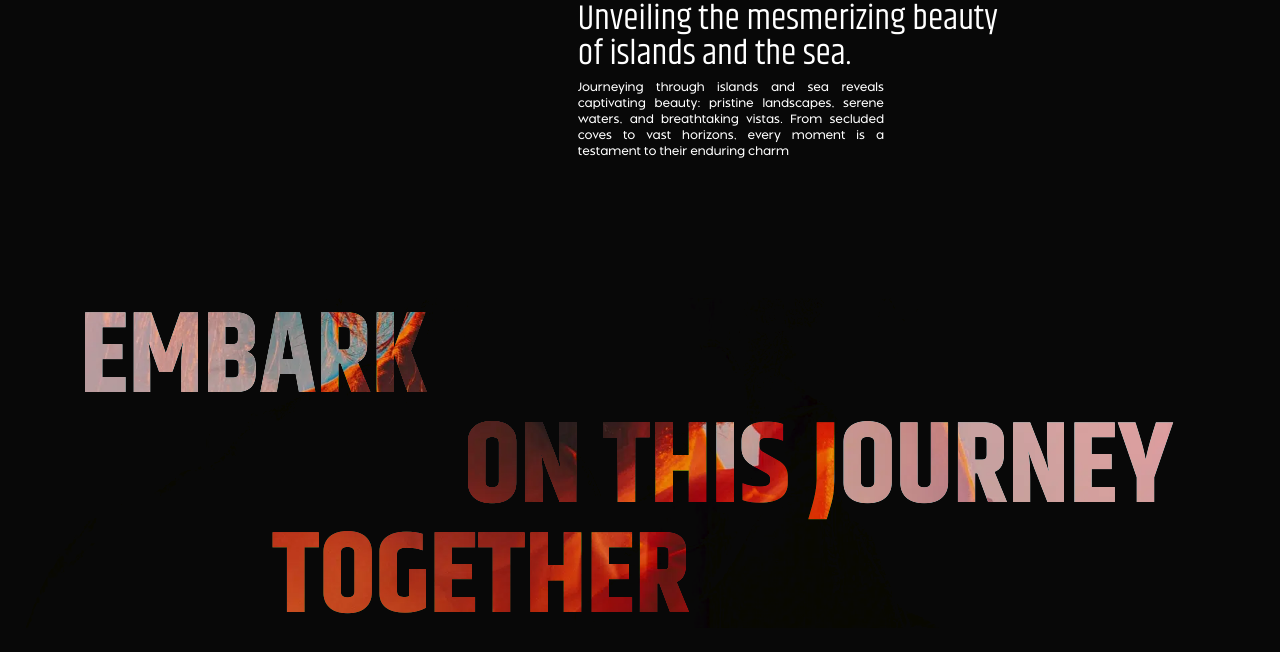
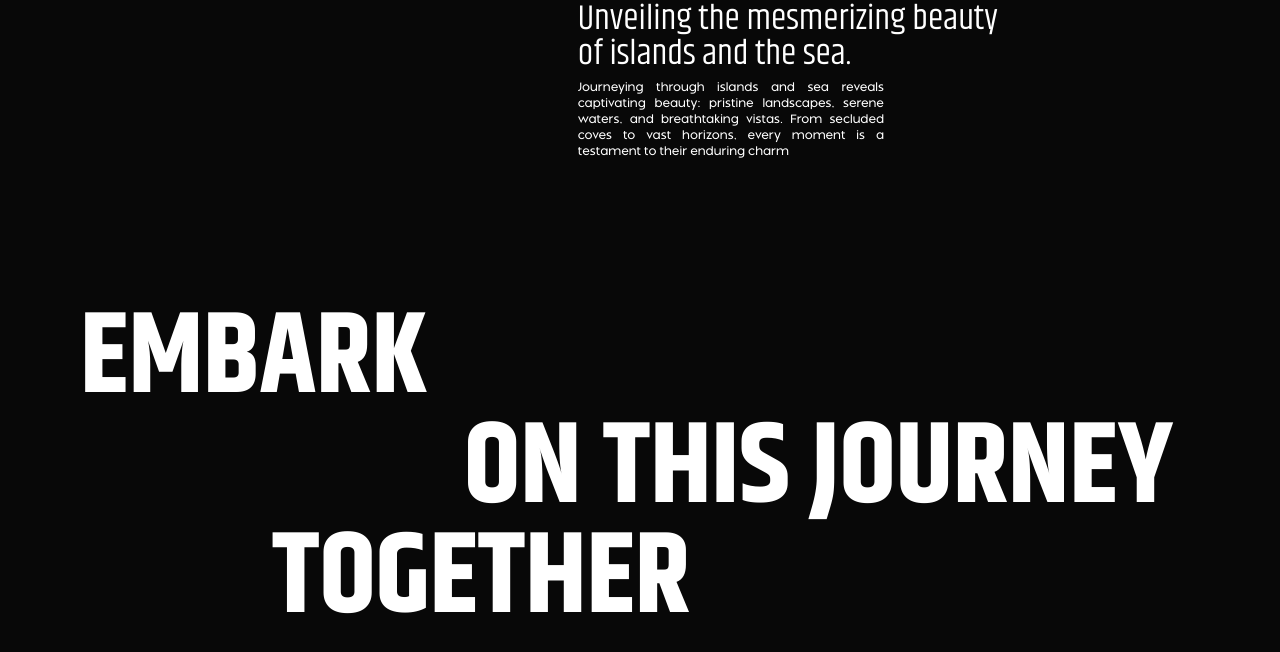
Before and after one commit to abubakar-sarwar/gsap-animation, a Next.js app: page / in a window 1280 px wide. Shown: the part 3928-4580 px from the top of the page. Built offline with nearby package versions, Linux system fonts and the light colour scheme.

Commit message:
embark color change

```diff
--- a/app/_components/home/embark.tsx
+++ b/app/_components/home/embark.tsx
@@ -31,8 +31,7 @@ const Embark = () => {
 
   return (
     <section className="py-[100px]">
-      <div className="embark_BG">
-        <div className="pl-20 mb-[500px] bg-drak-body mix-blend-darken text_anim">
+      <div className="pl-20 mb-[500px] bg-drak-body text_anim">
         <h1 data-from-pos="50vw" data-to-pos="0" className="embark_text">
           EMBARK
         </h1>
@@ -43,7 +42,6 @@ const Embark = () => {
           TOGETHER
         </h1>
       </div>
-      </div>
     </section>
   );
 };
--- a/app/globals.css
+++ b/app/globals.css
@@ -283,10 +283,3 @@ h1 {
   font-size: clamp(35px, 10vw, 115px);
   line-height: clamp(35px, 10vw, 110px);
 }
-
-.embark_BG {
-  background-image: url("/embark_bg.webp");
-  background-repeat: no-repeat;
-  background-position: center;
-  background-size: cover;
-}
```
Lines whose indentation alone changed are shown as unchanged.
